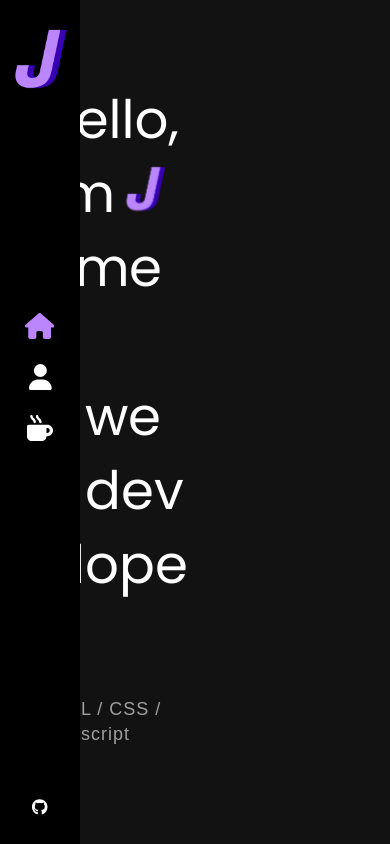
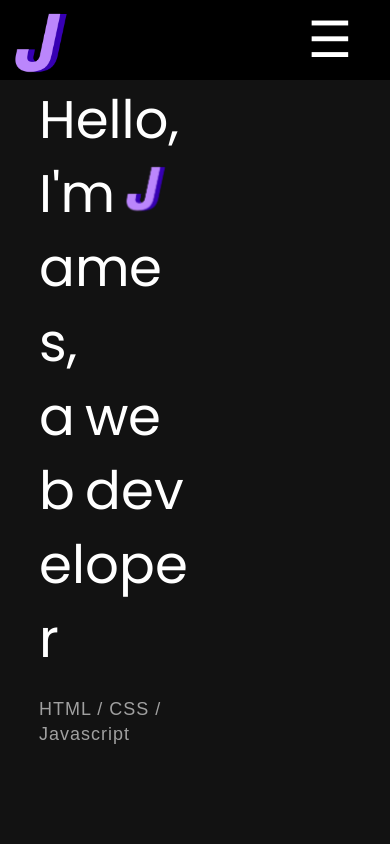
Before and after one commit to Zeirnox/portfolio, a React (Create React App) app: page / in a window 390 px wide. Built offline with nearby package versions, Linux system fonts and the light colour scheme.

Commit message:
mobile navbar update

```diff
--- a/src/components/Layout/index.js
+++ b/src/components/Layout/index.js
@@ -8,17 +8,17 @@ const Layout = () => {
             <Sidebar />
             <div className="page">
                 <span className='tags top-tags'>
-                    &lt;body&gt;
+                    {/* &lt;body&gt; */}
                 </span>
 
                 <Outlet />
 
                 <span className='tags bottom-tags'>
-                    &lt;/body&gt;
+                    {/* &lt;/body&gt; */}
                     <br />
 
                     <span className='bottom-tag-html'>
-                        &lt;/html&gt;
+                        {/* &lt;/html&gt; */}
                     </span>
                 </span>
 
--- a/src/components/Sidebar/index.js
+++ b/src/components/Sidebar/index.js
@@ -1,4 +1,5 @@
 import { Link, NavLink } from 'react-router-dom'
+import {useState, useEffect} from 'react'
 import './index.scss'
 import Logo from '../../assets/images/J1.png'
 import { FontAwesomeIcon } from '@fortawesome/react-fontawesome'
@@ -6,28 +7,85 @@ import { faHome, faUser, faMugHot } from '@fortawesome/free-solid-svg-icons'
 import { faGithub } from '@fortawesome/free-brands-svg-icons'
 
 
+function Sidebar() {
+    const [showMobileMenu, setShowMobileMenu] = useState(false);
 
+    const toggleMobileMenu = () => {
+        setShowMobileMenu(!showMobileMenu);
+    }
 
-const Sidebar = () => (
+    //closes mobile nav bar if you tap outside of it
+    useEffect(() => {
+        function handleClickOutside(event) {
+          const mobileMenu = document.querySelector('.mobile');
+          if (mobileMenu && !mobileMenu.contains(event.target)) {
+            setShowMobileMenu(false);
+          }
+        }
+        document.addEventListener('click', handleClickOutside);
+        return () => document.removeEventListener('click', handleClickOutside);
+      }, []);
 
+    function closeMobileMenu() {
+        setShowMobileMenu(false);
+    };
+
+    return (
     <div className='nav-bar'>
         <Link className='logo' to='/'>
             <img src={Logo} alt="logo" />
         </Link>
-        <nav>
-            <NavLink exact="true" activeclassname="active" to="/">
-                <FontAwesomeIcon icon={faHome} color="#FFFFFF" />
-            </NavLink>
+        <nav className="desktop">
 
-            <NavLink exact="true" activeclassname="active" className="about-link" to="/about">
-                <FontAwesomeIcon icon={faUser} color="#FFFFFF" />
-            </NavLink>
+                <li>
+                    <NavLink exact="true" activeclassname="active" className="home-link" to="/">
+                        <FontAwesomeIcon className="nav--item" icon={faHome} color="#FFFFFF" />
+                    </NavLink>
+                </li>
+                <li>
+                    <NavLink exact="true" activeclassname="active" className="about-link" to="/about">
+                        <FontAwesomeIcon className="nav--item" icon={faUser} color="#FFFFFF" />
+                    </NavLink>
+                </li>
+                <li>
+                    <NavLink exact="true" activeclassname="active" className="projects-link" to="/projects">
+                        <FontAwesomeIcon className="nav--item" icon={faMugHot} color="#FFFFFF" />
+                    </NavLink>
+                </li>
+        </nav>
 
-            <NavLink exact="true" activeclassname="active" className="projects-link" to="/projects">
-                <FontAwesomeIcon icon={faMugHot} color="#FFFFFF" />
-            </NavLink>
+        <nav className="mobile">
+        <Link className='logo-mobile' to='/' onClick={closeMobileMenu}>
+            <img src={Logo} alt="logo" />
+        </Link>
+            <div >
+                <button className="nav-button" onClick={toggleMobileMenu}>☰</button>
+            </div>
+            {showMobileMenu && (
+                <ul className="nav-container">
+                    <li>
+                        <NavLink exact="true" onClick={closeMobileMenu} className="home-link" to="/">
+                            <FontAwesomeIcon className="nav--item" icon={faHome} color="#FFFFFF" />
+                                Home
+                        </NavLink>
+                    </li>
+                    <li>
+                        <NavLink exact="true" onClick={closeMobileMenu} className="about-link" to="/about">
+                            <FontAwesomeIcon className="nav--item" icon={faUser} color="#FFFFFF" />
+                                About
+                        </NavLink>
+                    </li>
+                    <li>
+                        <NavLink exact="true" onClick={closeMobileMenu} className="projects-link" to="/projects">
+                            <FontAwesomeIcon className="nav--item" icon={faMugHot} color="#FFFFFF" />
+                                Projects
+                        </NavLink>
+                    </li>
+                </ul>
+            )}
         </nav>
-        <ul>
+
+        <ul className="socialMedia-container">
             <li>
                 <a target="_blank" rel="noreferrer" href="https://github.com/zeirnox">
                     <FontAwesomeIcon icon={faGithub} color="#FFFFFF" />
@@ -36,5 +94,6 @@ const Sidebar = () => (
         </ul>
     </div>
 )
+}
 
 export default Sidebar
--- a/src/components/Sidebar/index.scss
+++ b/src/components/Sidebar/index.scss
@@ -1,3 +1,4 @@
+@media (min-width: 60rem) {
     .nav-bar {
         background: #000000;
         width: 80px;
@@ -19,7 +20,7 @@
             }
         }
 
-    nav {
+        .desktop {
             display: block;
             text-align: center;
             position: absolute;
@@ -27,6 +28,7 @@
             top: 50%;
             margin-top: -120px;
             width: 100%;
+            list-style: none;
 
             a {
                 font-size: 26px;
@@ -116,5 +118,70 @@
                 }
             }
         }
+        .mobile {
+            display: none;
+        }
+    }
+}
+
+@media screen and (max-width: 60rem) {
+    .nav-bar{
+        width: 100%;
+        display: flex;
+        background: #000000;
+        z-index: 3;
 
     }
+        .logo img {
+            display: none;
+        }
+        .logo-mobile img{
+            margin: auto;
+            width: 80px;
+            height:auto;
+            position: absolute;
+        }
+        .nav-button {
+            float: right;
+            width: 80px;
+            height: 80px;
+            background: none;
+            border: none;
+            font-size: 50px;
+            color: #FFFFFF;
+            margin-right: 20px;
+        }
+        .mobile {
+            display: grid;
+            width: 100%;
+            background: #000000;
+
+            z-index: 3;
+        }
+        .nav--item {
+            width: 50px;
+            height: 50px;
+            margin-right: 15px;
+        }
+        ul {
+            list-style: none;
+            font-size: 50px;
+            text-decoration: none;
+
+        }
+        li {
+            margin: 10px;
+        }
+        li > a {
+            text-decoration: none;
+            color: white;
+        }
+        .socialMedia-container{
+            display: none;
+        }
+
+        .desktop {
+            display: none;
+        }
+
+}
```
Lines whose indentation alone changed are shown as unchanged.
